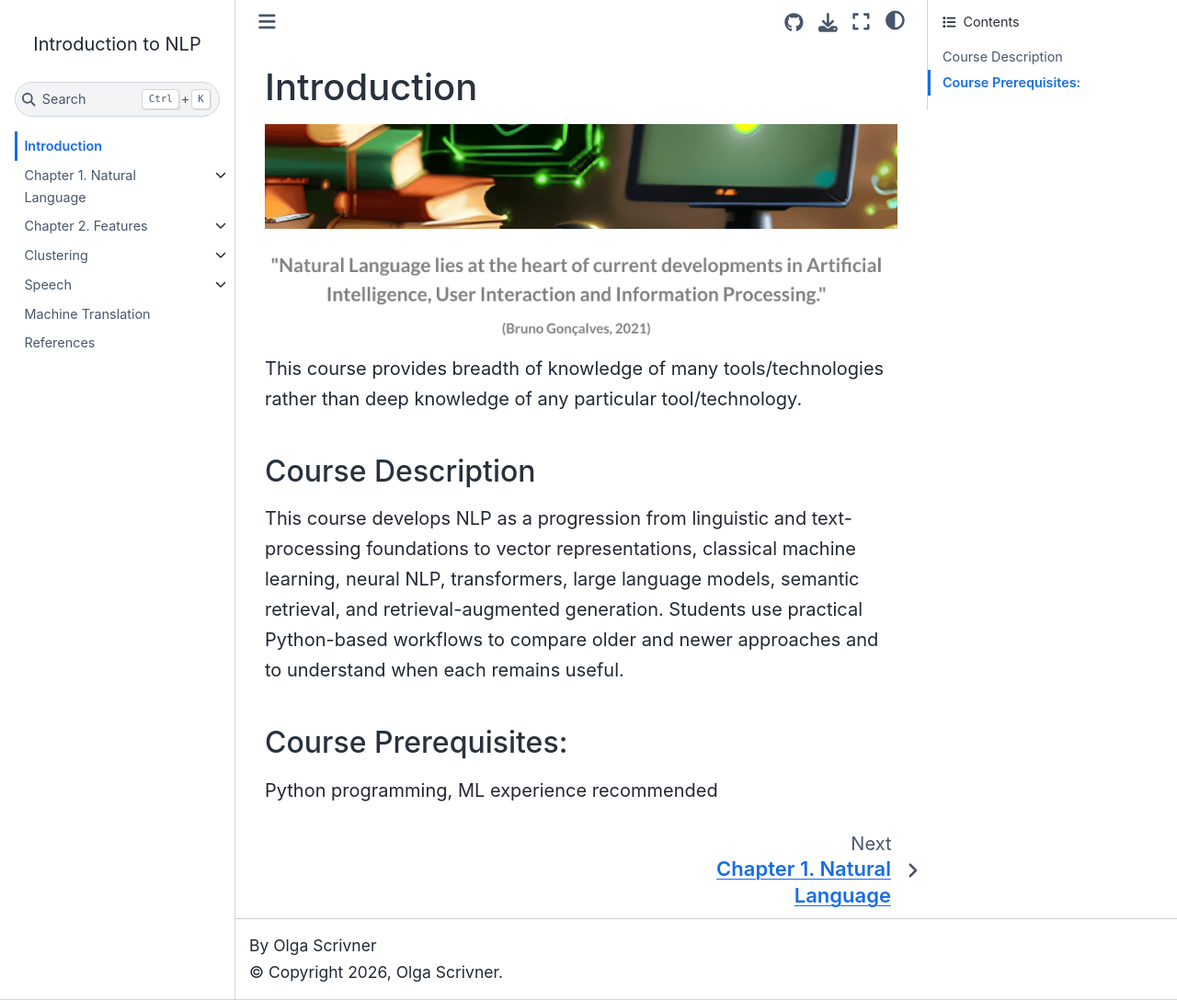
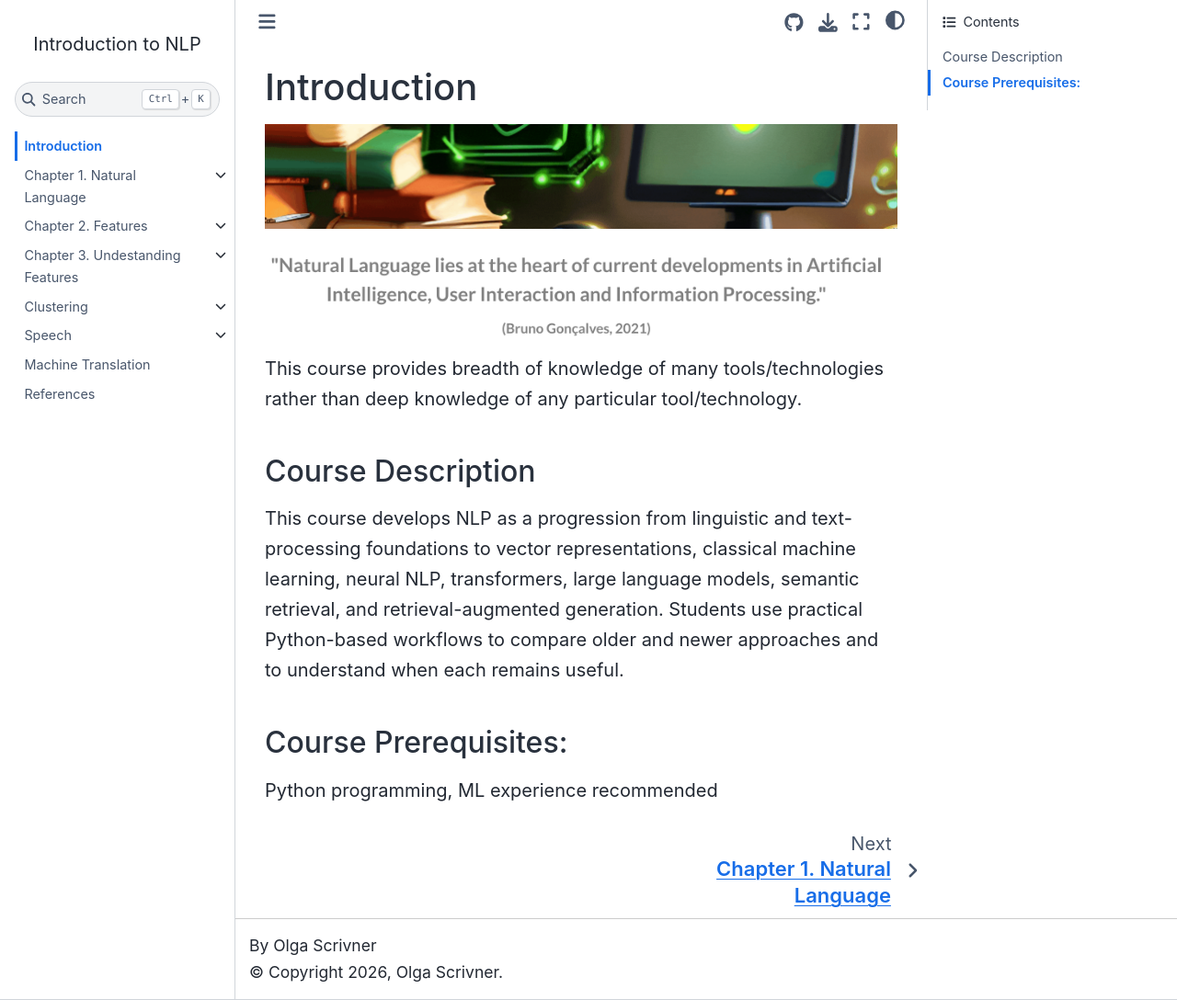
Before and after one commit to obscrivn/mynewbook, a Jupyter Book: the page built from welcome.md, in a window 1280 px wide and 1088 px high. Shown: the whole window at 92% size. Built offline with Jupyter Book 1.0.4 settings and Sphinx 7.4.7 and the Sphinx Book theme 1.1.4, drawn with Linux system fonts in a browser that asks for light colours; pages that are not in the unit, such as notebooks, are missing from menus; part of the change alters nothing that is shown.

```diff
--- a/_toc.yml
+++ b/_toc.yml
@@ -15,6 +15,10 @@ chapters:
     - file: module2/sklearn
     - file: module2/regex
 
+- file: module3/module3
+  sections:
+    - file: module3/week3_coding_practice
+
 - file: clustering
   sections:
     - file: cluster
```
Also changed, not shown: 1 other file.
